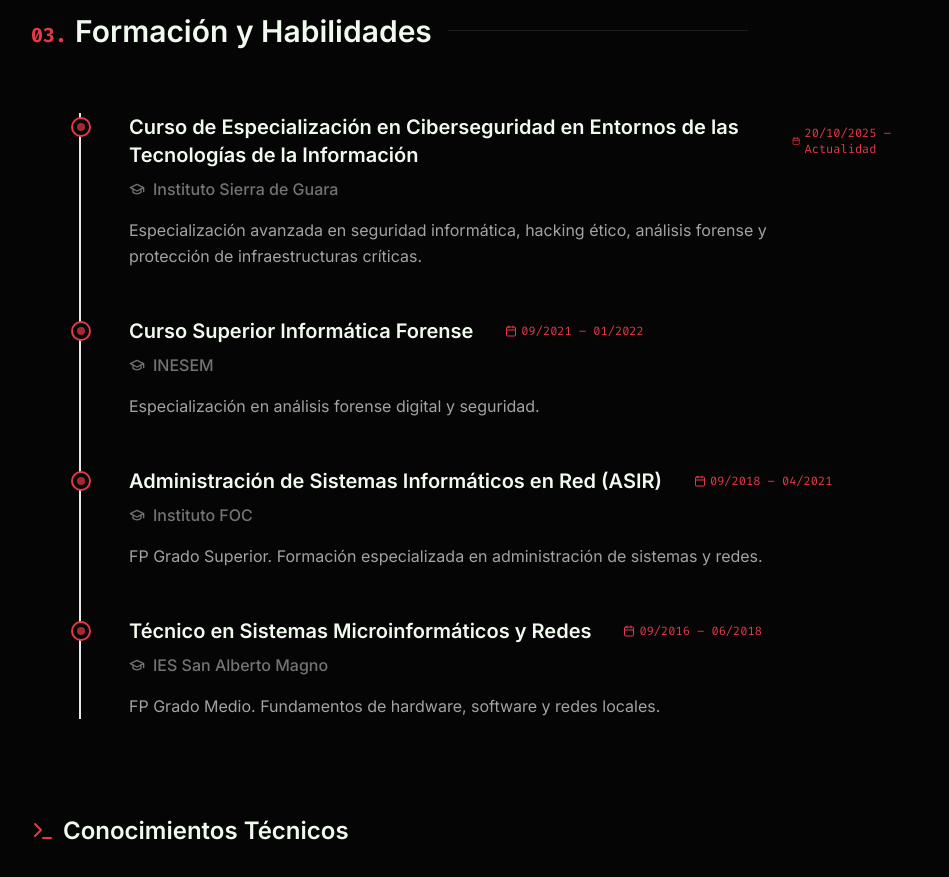
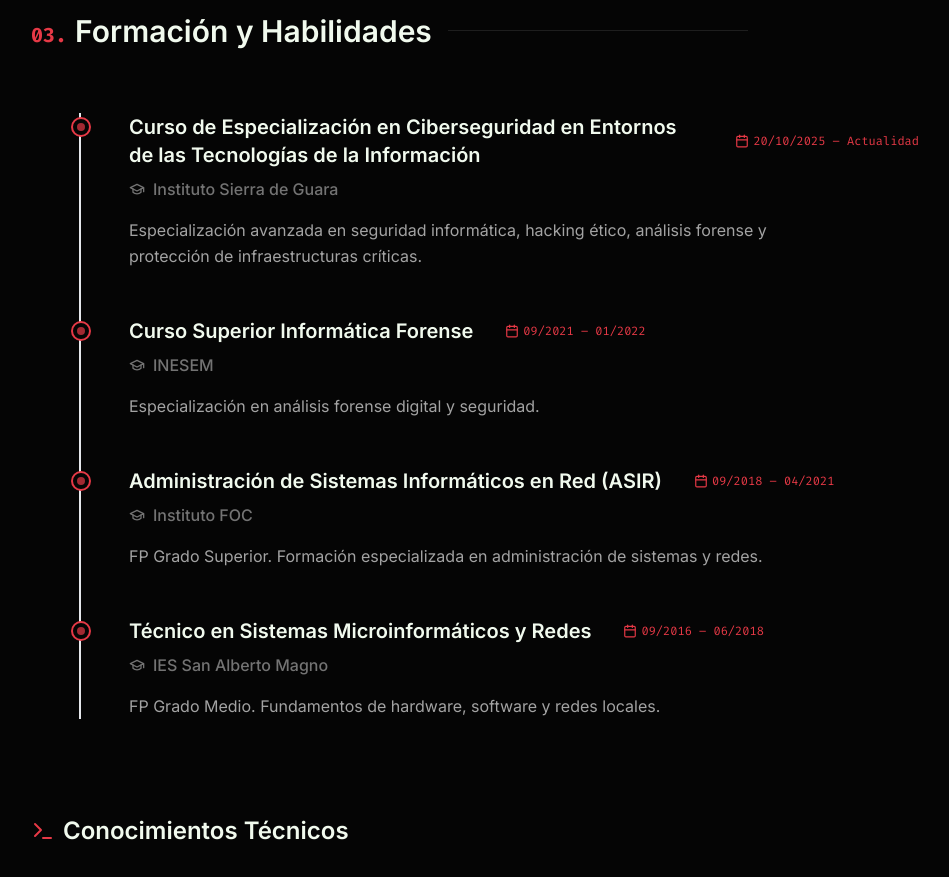
Before and after one commit to ikerbretos/ikerbretos.github.io, a React (Vite) app: page / in a window 1280 px wide. Shown: the part 2280-3157 px from the top of the page, without its empty margins (161-1110 px from the left). Built offline with nearby package versions, Linux system fonts and the light colour scheme.

Commit message:
Fix Education styling: larger calendar icon and no date wrapping

```diff
--- a/src/components/Education.tsx
+++ b/src/components/Education.tsx
@@ -97,8 +97,8 @@ export const Education: React.FC = () => {
 
                             <div className="flex flex-col md:flex-row md:items-center gap-2 mb-2">
                                 <h3 className="text-xl font-bold text-secondary">{item.title}</h3>
-                                <span className="text-primary font-mono text-xs px-2 py-1 bg-primary/10 rounded ml-0 md:ml-4 w-fit flex items-center gap-1">
-                                    <Calendar size={12} /> {item.year}
+                                <span className="text-primary font-mono text-xs px-2 py-1 bg-primary/10 rounded ml-0 md:ml-4 w-fit flex items-center gap-1 whitespace-nowrap">
+                                    <Calendar size={14} /> {item.year}
                                 </span>
                             </div>
 
```
Also changed, not shown: 2 other files (tests, documents, lock files or other folders).
